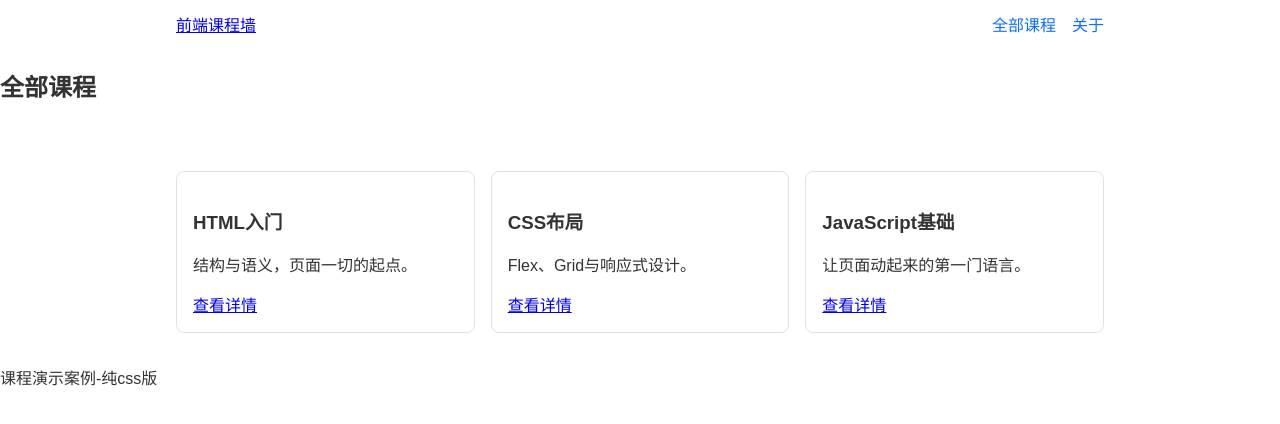
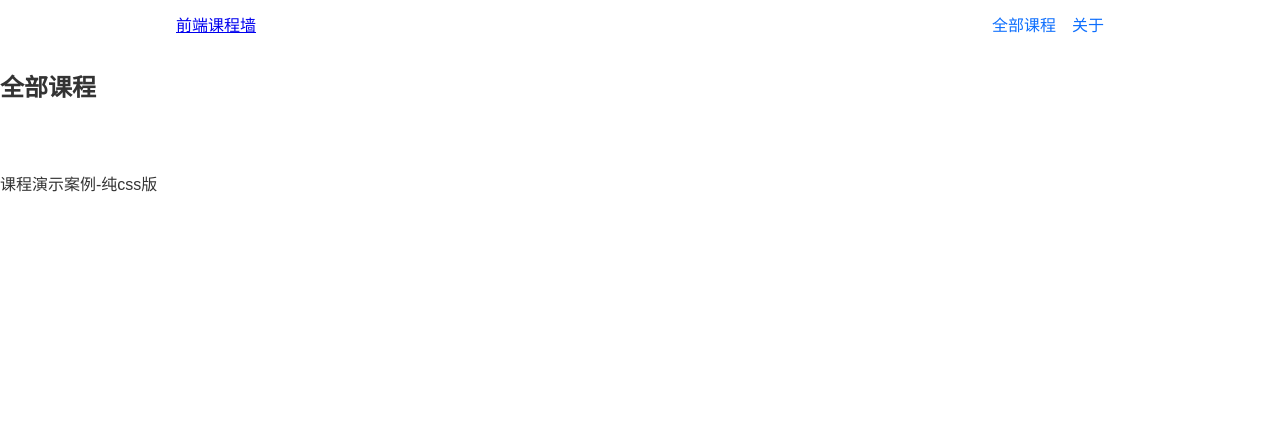
Before and after one commit to Estrella-zero/third-practice, a plain HTML site: page index.html in a window 1280 px wide. Drawn offline with Linux system fonts and the light colour scheme.

```diff
--- a/index.html
+++ b/index.html
@@ -20,23 +20,6 @@
                 <div class="card-grid">
                     <!--卡片下一步填-->
                 </div>
-                <div class="card-grid">
-      <article class="course-card">
-        <h3>HTML入门</h3>
-        <p>结构与语义，页面一切的起点。</p>
-        <a href="#">查看详情</a>
-      </article>
-      <article class="course-card">
-        <h3>CSS布局</h3>
-        <p>Flex、Grid与响应式设计。</p>
-        <a href="#">查看详情</a>
-      </article>
-    <article class="course-card">
-        <h3>JavaScript基础</h3>
-        <p>让页面动起来的第一门语言。</p>
-        <a href="#">查看详情</a>
-    </article>
-</div>
             </section>
         </main>
         <footer><p>课程演示案例-纯css版</p></footer>
```
